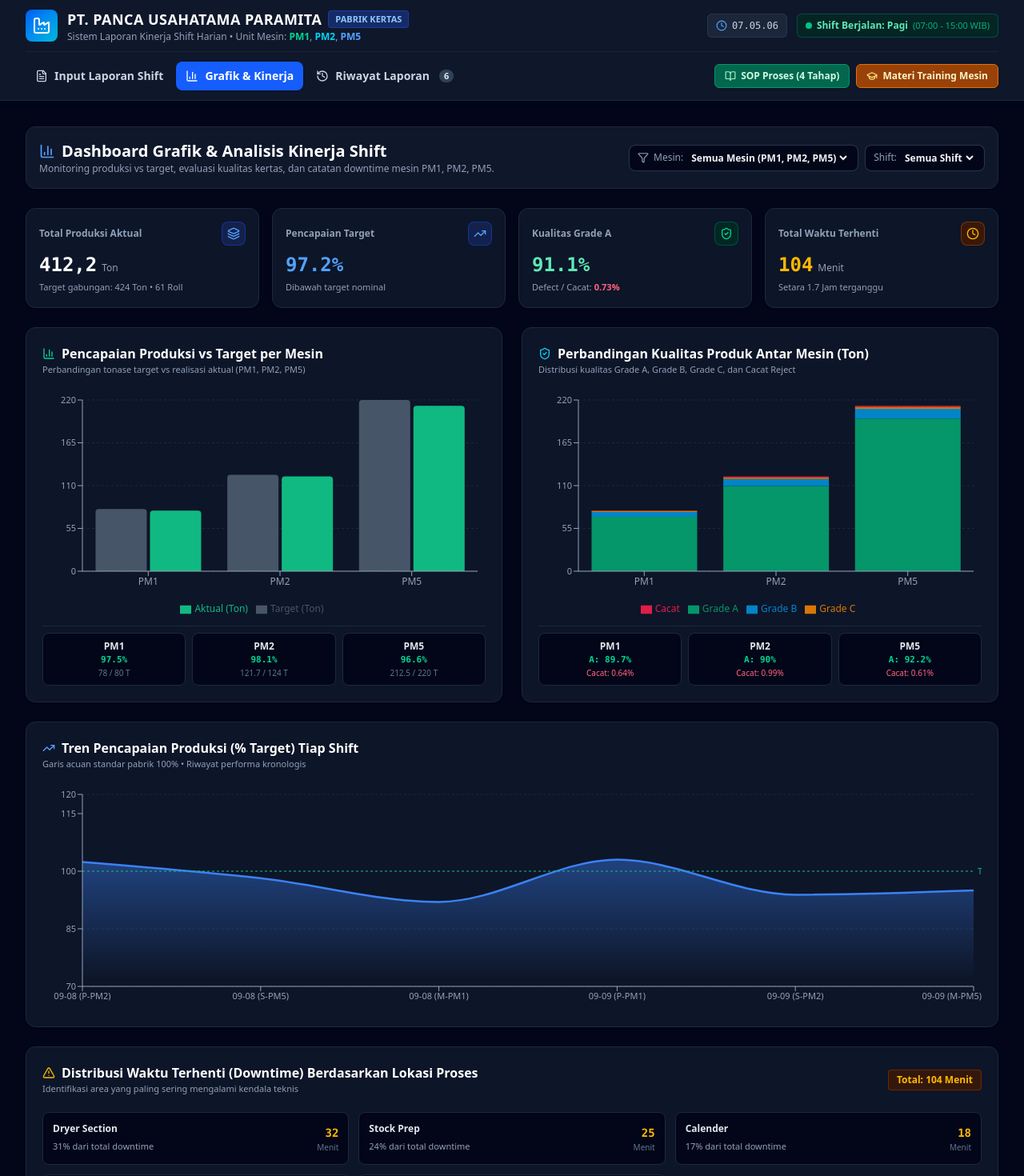
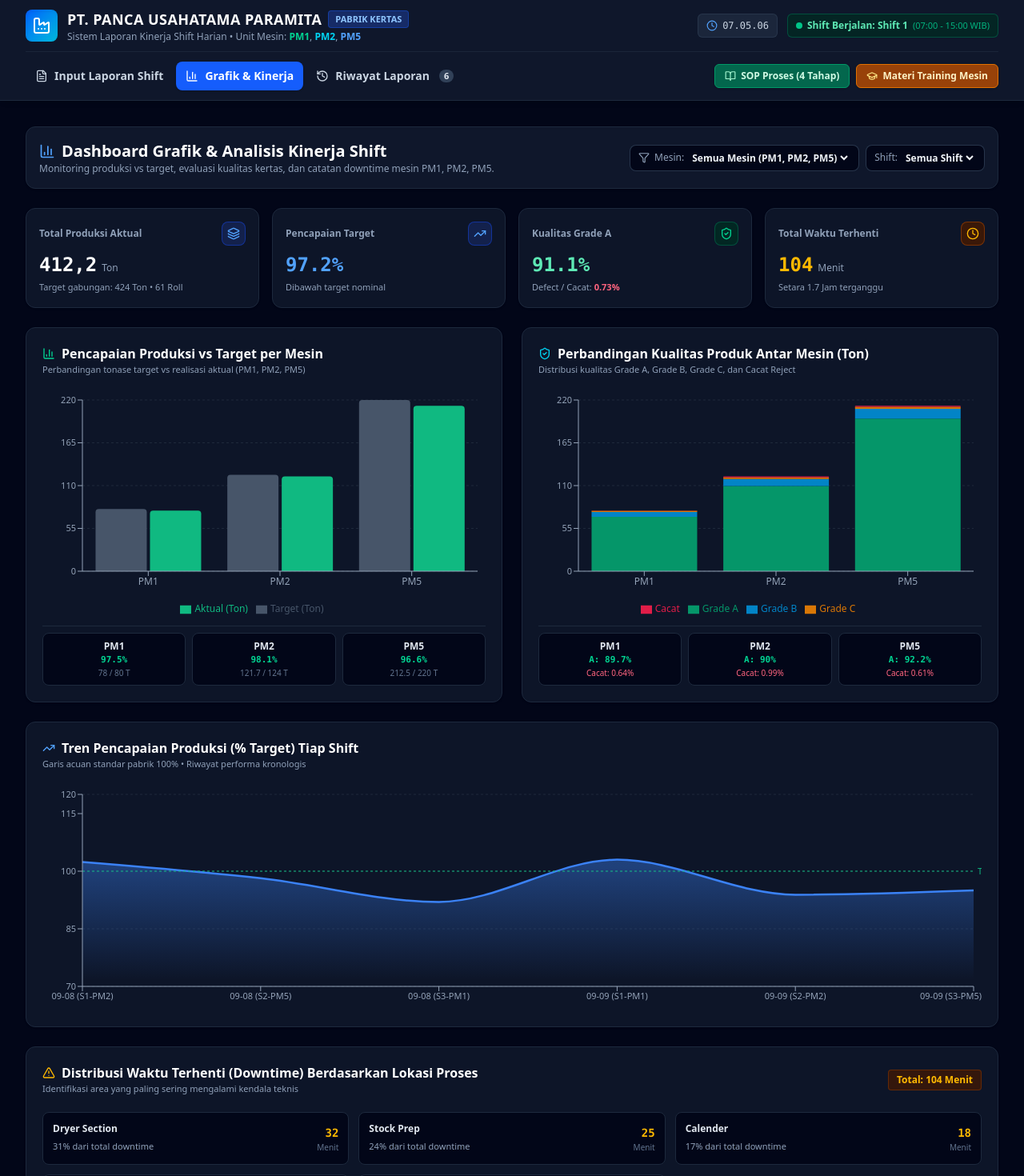
Before and after one commit to rafarasyaathalla972-tech/kelik.heriyono, a React (Vite) app: page / in a window 1280 px wide. Shown: the top 1470 px of the page at 80% size. Built offline with nearby package versions, Linux system fonts and the light colour scheme.

Commit message:
refactor: rename shifts to standardized format
Standardized shift naming from "Pagi", "Siang", and "Malam" to "Shift 1", "Shift 2", and "Shift 3" across the application. Added normalization logic to maintain backward compatibility with legacy saved data.

```diff
--- a/metadata.json
+++ b/metadata.json
@@ -2,5 +2,7 @@
   "name": "Laporan Kinerja Shift Pabrik Kertas",
   "description": "Sistem laporan kinerja harian shift mesin PM1, PM2, dan PM5 PT. Panca Usahatama Paramita lengkap dengan grafik pencapaian, SOP 4 tahapan proses, materi training, dan audit riwayat.",
   "requestFramePermissions": [],
-  "majorCapabilities": ["MAJOR_CAPABILITY_SERVER_SIDE_GEMINI_API"]
+  "majorCapabilities": [
+    "MAJOR_CAPABILITY_SERVER_SIDE_GEMINI_API"
+  ]
 }
--- a/src/App.tsx
+++ b/src/App.tsx
@@ -19,7 +19,17 @@ export default function App() {
       if (saved) {
         const parsed = JSON.parse(saved);
         if (Array.isArray(parsed) && parsed.length > 0) {
-          return parsed;
+          // Normalize legacy shift values if present
+          return parsed.map((item: ShiftReport) => {
+            let normalizedShift = item.shift;
+            if ((normalizedShift as string) === 'Pagi') normalizedShift = 'Shift 1';
+            else if ((normalizedShift as string) === 'Siang') normalizedShift = 'Shift 2';
+            else if ((normalizedShift as string) === 'Malam') normalizedShift = 'Shift 3';
+            return {
+              ...item,
+              shift: normalizedShift
+            };
+          });
         }
       }
     } catch (e) {
--- a/src/components/DashboardCharts.tsx
+++ b/src/components/DashboardCharts.tsx
@@ -40,7 +40,11 @@ export const DashboardCharts: React.FC<DashboardChartsProps> = ({ reports }) =>
   const filteredReports = useMemo(() => {
     return reports.filter(r => {
       const matchMachine = selectedMachineFilter === 'ALL' || r.machine === selectedMachineFilter;
-      const matchShift = selectedShiftFilter === 'ALL' || r.shift === selectedShiftFilter;
+      const matchShift = selectedShiftFilter === 'ALL' ||
+        r.shift === selectedShiftFilter ||
+        (selectedShiftFilter === 'Shift 1' && (r.shift as string) === 'Pagi') ||
+        (selectedShiftFilter === 'Shift 2' && (r.shift as string) === 'Siang') ||
+        (selectedShiftFilter === 'Shift 3' && (r.shift as string) === 'Malam');
       return matchMachine && matchShift;
     });
   }, [reports, selectedMachineFilter, selectedShiftFilter]);
@@ -141,18 +145,28 @@ export const DashboardCharts: React.FC<DashboardChartsProps> = ({ reports }) =>
     const sorted = [...filteredReports].sort((a, b) => {
       const dComp = a.date.localeCompare(b.date);
       if (dComp !== 0) return dComp;
-      const shiftOrder = { Pagi: 1, Siang: 2, Malam: 3 };
+      const shiftOrder: Record<string, number> = {
+        'Shift 1': 1,
+        'Shift 2': 2,
+        'Shift 3': 3,
+        Pagi: 1,
+        Siang: 2,
+        Malam: 3
+      };
       return (shiftOrder[a.shift] || 0) - (shiftOrder[b.shift] || 0);
     });
 
-    return sorted.map(r => ({
-      label: `${r.date.slice(5)} (${r.shift[0]}-${r.machine})`,
-      target: r.targetProductionTon,
-      aktual: r.actualProductionTon,
-      persentase: r.achievementPercentage,
-      downtime: r.totalDowntimeMinutes,
-      operator: r.operatorName
-    }));
+    return sorted.map(r => {
+      const shiftCode = r.shift.replace('Shift ', 'S');
+      return {
+        label: `${r.date.slice(5)} (${shiftCode}-${r.machine})`,
+        target: r.targetProductionTon,
+        aktual: r.actualProductionTon,
+        persentase: r.achievementPercentage,
+        downtime: r.totalDowntimeMinutes,
+        operator: r.operatorName
+      };
+    });
   }, [filteredReports]);
 
   // Downtime breakdown by process location
@@ -210,9 +224,9 @@ export const DashboardCharts: React.FC<DashboardChartsProps> = ({ reports }) =>
               className="bg-transparent text-slate-100 font-bold focus:outline-none cursor-pointer"
             >
               <option value="ALL" className="bg-slate-900">Semua Shift</option>
-              <option value="Pagi" className="bg-slate-900">Shift Pagi</option>
-              <option value="Siang" className="bg-slate-900">Shift Siang</option>
-              <option value="Malam" className="bg-slate-900">Shift Malam</option>
+              <option value="Shift 1" className="bg-slate-900">Shift 1</option>
+              <option value="Shift 2" className="bg-slate-900">Shift 2</option>
+              <option value="Shift 3" className="bg-slate-900">Shift 3</option>
             </select>
           </div>
         </div>
--- a/src/components/Navbar.tsx
+++ b/src/components/Navbar.tsx
@@ -30,8 +30,8 @@ export const Navbar: React.FC<NavbarProps> = ({
 }) => {
   const [currentTime, setCurrentTime] = useState<string>('');
   const [currentShift, setCurrentShift] = useState<{ shift: ShiftType; timeRange: string }>({
-    shift: 'Pagi',
-    timeRange: '07:00 - 15:00'
+    shift: 'Shift 1',
+    timeRange: '07:00 - 15:00 WIB'
   });
 
   useEffect(() => {
@@ -43,11 +43,11 @@ export const Navbar: React.FC<NavbarProps> = ({
 
       const hour = now.getHours();
       if (hour >= 7 && hour < 15) {
-        setCurrentShift({ shift: 'Pagi', timeRange: '07:00 - 15:00 WIB' });
+        setCurrentShift({ shift: 'Shift 1', timeRange: '07:00 - 15:00 WIB' });
       } else if (hour >= 15 && hour < 23) {
-        setCurrentShift({ shift: 'Siang', timeRange: '15:00 - 23:00 WIB' });
+        setCurrentShift({ shift: 'Shift 2', timeRange: '15:00 - 23:00 WIB' });
       } else {
-        setCurrentShift({ shift: 'Malam', timeRange: '23:00 - 07:00 WIB' });
+        setCurrentShift({ shift: 'Shift 3', timeRange: '23:00 - 07:00 WIB' });
       }
     };
 
--- a/src/components/ReportForm.tsx
+++ b/src/components/ReportForm.tsx
@@ -145,7 +145,15 @@ export const ReportForm: React.FC<ReportFormProps> = ({
   const [date, setDate] = useState<string>(
     editingReport?.date || new Date().toISOString().split('T')[0]
   );
-  const [shift, setShift] = useState<ShiftType>(editingReport?.shift || 'Pagi');
+  const [shift, setShift] = useState<ShiftType>(() => {
+    if (editingReport?.shift) {
+      if (editingReport.shift === 'Pagi') return 'Shift 1';
+      if (editingReport.shift === 'Siang') return 'Shift 2';
+      if (editingReport.shift === 'Malam') return 'Shift 3';
+      return editingReport.shift;
+    }
+    return 'Shift 1';
+  });
   const [operatorName, setOperatorName] = useState<string>(editingReport?.operatorName || '');
   const [machine, setMachine] = useState<MachineId>(editingReport?.machine || 'PM1');
 
@@ -463,7 +471,13 @@ export const ReportForm: React.FC<ReportFormProps> = ({
         try {
           const parsed = JSON.parse(savedDraft);
           if (parsed.operatorName) setOperatorName(parsed.operatorName);
-          if (parsed.shift) setShift(parsed.shift);
+          if (parsed.shift) {
+            let s = parsed.shift;
+            if (s === 'Pagi') s = 'Shift 1';
+            else if (s === 'Siang') s = 'Shift 2';
+            else if (s === 'Malam') s = 'Shift 3';
+            setShift(s);
+          }
         } catch (e) {
           // ignore corrupted draft
         }
@@ -492,8 +506,9 @@ export const ReportForm: React.FC<ReportFormProps> = ({
     }
 
     // Build new report
+    const shiftSlug = shift.toLowerCase().replace(/\s+/g, '');
     const newReport: ShiftReport = {
-      id: `rep-${machine.toLowerCase()}-${date}-${shift.toLowerCase()}-${Date.now().toString().slice(-4)}`,
+      id: `rep-${machine.toLowerCase()}-${date}-${shiftSlug}-${Date.now().toString().slice(-4)}`,
       date,
       shift,
       operatorName: operatorName.trim(),
@@ -818,17 +833,17 @@ export const ReportForm: React.FC<ReportFormProps> = ({
 
             {/* Shift & Tanggal */}
             <div className="grid grid-cols-1 sm:grid-cols-2 gap-3 text-xs pt-1">
-              {/* Shift Pagi / Siang / Malam */}
+              {/* Shift 1 / Shift 2 / Shift 3 */}
               <div>
                 <label className="block text-slate-300 font-semibold mb-1.5">
                   Shift Kerja <span className="text-rose-400">*</span>
                 </label>
                 <div className="grid grid-cols-3 gap-1.5">
-                  {(['Pagi', 'Siang', 'Malam'] as ShiftType[]).map((s) => (
+                  {(['Shift 1', 'Shift 2', 'Shift 3'] as ShiftType[]).map((s) => (
                     <button
                       type="button"
                       key={s}
-                      id={`shift-select-${s}`}
+                      id={`shift-select-${s.toLowerCase().replace(/\s+/g, '-')}`}
                       onClick={() => setShift(s)}
                       className={`py-2.5 px-2 text-center font-bold text-xs rounded-xl border transition-all ${
                         shift === s
@@ -836,7 +851,7 @@ export const ReportForm: React.FC<ReportFormProps> = ({
                           : 'bg-slate-950 border-slate-800 text-slate-300 hover:bg-slate-800'
                       }`}
                     >
-                      Shift {s}
+                      {s}
                     </button>
                   ))}
                 </div>
--- a/src/components/ReportList.tsx
+++ b/src/components/ReportList.tsx
@@ -45,7 +45,11 @@ export const ReportList: React.FC<ReportListProps> = ({
   const filteredReports = useMemo(() => {
     return reports.filter(rep => {
       const matchMachine = machineFilter === 'ALL' || rep.machine === machineFilter;
-      const matchShift = shiftFilter === 'ALL' || rep.shift === shiftFilter;
+      const matchShift = shiftFilter === 'ALL' ||
+        rep.shift === shiftFilter ||
+        (shiftFilter === 'Shift 1' && (rep.shift as string) === 'Pagi') ||
+        (shiftFilter === 'Shift 2' && (rep.shift as string) === 'Siang') ||
+        (shiftFilter === 'Shift 3' && (rep.shift as string) === 'Malam');
       const matchDate = !selectedDateFilter || rep.date === selectedDateFilter;
 
       const q = searchQuery.toLowerCase();
@@ -208,9 +212,9 @@ export const ReportList: React.FC<ReportListProps> = ({
               className="bg-transparent text-slate-100 font-bold focus:outline-none flex-1 cursor-pointer"
             >
               <option value="ALL" className="bg-slate-900">Semua Shift</option>
-              <option value="Pagi" className="bg-slate-900">Shift Pagi</option>
-              <option value="Siang" className="bg-slate-900">Shift Siang</option>
-              <option value="Malam" className="bg-slate-900">Shift Malam</option>
+              <option value="Shift 1" className="bg-slate-900">Shift 1</option>
+              <option value="Shift 2" className="bg-slate-900">Shift 2</option>
+              <option value="Shift 3" className="bg-slate-900">Shift 3</option>
             </select>
           </div>
 
@@ -280,7 +284,7 @@ export const ReportList: React.FC<ReportListProps> = ({
                       {report.date}
                     </span>
                     <span className="px-2 py-1 bg-slate-800/90 text-slate-300 text-xs font-semibold rounded-md">
-                      Shift {report.shift}
+                      {report.shift.startsWith('Shift') ? report.shift : `Shift ${report.shift}`}
                     </span>
                     <span className="text-xs font-semibold text-slate-200 pl-1">
                       Oleh: <strong className="text-white">{report.operatorName}</strong>
--- a/src/data/initialReports.ts
+++ b/src/data/initialReports.ts
@@ -2,9 +2,9 @@ import { ShiftReport } from '../types';
 
 export const INITIAL_SHIFT_REPORTS: ShiftReport[] = [
   {
-    id: 'rep-pm5-2026-09-09-malam',
+    id: 'rep-pm5-2026-09-09-shift3',
     date: '2026-09-09',
-    shift: 'Malam',
+    shift: 'Shift 3',
     operatorName: 'Bambang Supriyanto',
     machine: 'PM5',
     targetProductionTon: 110.0,
@@ -41,9 +41,9 @@ export const INITIAL_SHIFT_REPORTS: ShiftReport[] = [
     editHistory: []
   },
   {
-    id: 'rep-pm2-2026-09-09-siang',
+    id: 'rep-pm2-2026-09-09-shift2',
     date: '2026-09-09',
-    shift: 'Siang',
+    shift: 'Shift 2',
     operatorName: 'Ahmad Fauzi',
     machine: 'PM2',
     targetProductionTon: 62.0,
@@ -80,9 +80,9 @@ export const INITIAL_SHIFT_REPORTS: ShiftReport[] = [
     editHistory: []
   },
   {
-    id: 'rep-pm1-2026-09-09-pagi',
+    id: 'rep-pm1-2026-09-09-shift1',
     date: '2026-09-09',
-    shift: 'Pagi',
+    shift: 'Shift 1',
     operatorName: 'Dedi Kurniawan',
     machine: 'PM1',
     targetProductionTon: 40.0,
@@ -111,9 +111,9 @@ export const INITIAL_SHIFT_REPORTS: ShiftReport[] = [
     editHistory: []
   },
   {
-    id: 'rep-pm5-2026-09-08-siang',
+    id: 'rep-pm5-2026-09-08-shift2',
     date: '2026-09-08',
-    shift: 'Siang',
+    shift: 'Shift 2',
     operatorName: 'Hendra Gunawan',
     machine: 'PM5',
     targetProductionTon: 110.0,
@@ -150,9 +150,9 @@ export const INITIAL_SHIFT_REPORTS: ShiftReport[] = [
     editHistory: []
   },
   {
-    id: 'rep-pm2-2026-09-08-pagi',
+    id: 'rep-pm2-2026-09-08-shift1',
     date: '2026-09-08',
-    shift: 'Pagi',
+    shift: 'Shift 1',
     operatorName: 'Ahmad Fauzi',
     machine: 'PM2',
     targetProductionTon: 62.0,
@@ -189,9 +189,9 @@ export const INITIAL_SHIFT_REPORTS: ShiftReport[] = [
     editHistory: []
   },
   {
-    id: 'rep-pm1-2026-09-08-malam',
+    id: 'rep-pm1-2026-09-08-shift3',
     date: '2026-09-08',
-    shift: 'Malam',
+    shift: 'Shift 3',
     operatorName: 'Rudi Hartono',
     machine: 'PM1',
     targetProductionTon: 40.0,
--- a/src/types.ts
+++ b/src/types.ts
@@ -1,5 +1,5 @@
 export type MachineId = 'PM1' | 'PM2' | 'PM5';
-export type ShiftType = 'Pagi' | 'Siang' | 'Malam';
+export type ShiftType = 'Shift 1' | 'Shift 2' | 'Shift 3' | 'Pagi' | 'Siang' | 'Malam';
 export type QualityGrade = 'A' | 'B' | 'C' | 'Cacat';
 
 export interface DefectItem {
```
